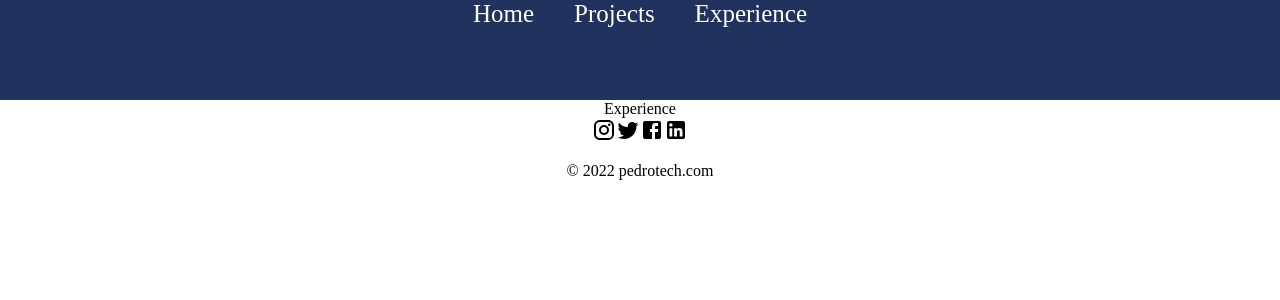
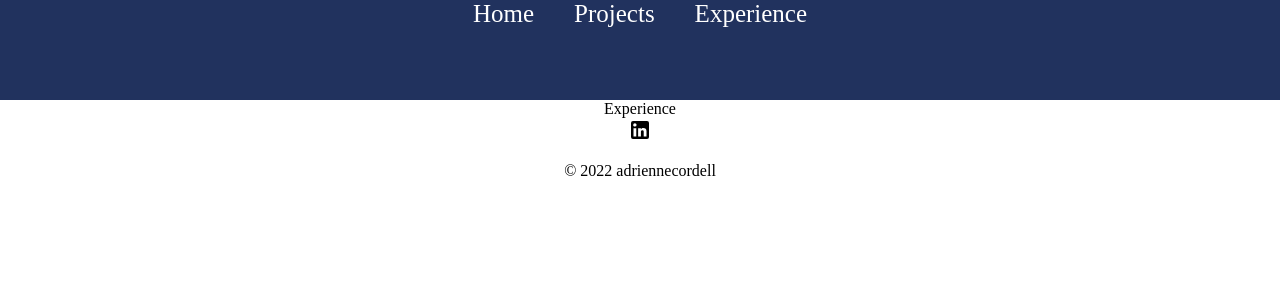
Before and after one commit to adriennecordell/personal-react, a React (Create React App) app: page /experience in a window 1280 px wide. Shown: the top 300 px of the page. Built offline with nearby package versions, Linux system fonts and the light colour scheme.

Commit message:
updated footer

```diff
--- a/src/App.js
+++ b/src/App.js
@@ -1,3 +1,4 @@
+import React from 'react';
 import "./App.css";
 import { BrowserRouter as Router, Routes, Route } from "react-router-dom";
 import Home from "./pages/Home";
--- a/src/components/Footer.js
+++ b/src/components/Footer.js
@@ -1,7 +1,5 @@
 import React from "react";
-import InstagramIcon from "@material-ui/icons/Instagram";
-import TwitterIcon from "@material-ui/icons/Twitter";
-import FacebookIcon from "@material-ui/icons/Facebook";
+// import GitHubIcon from '@material-ui/icons-material/GitHub';
 import LinkedInIcon from "@material-ui/icons/LinkedIn";
 import "../styles/Footer.css";
 
@@ -9,12 +7,10 @@ function Footer() {
   return (
     <div className="footer">
       <div className="socialMedia">
-        <InstagramIcon />
-        <TwitterIcon />
-        <FacebookIcon />
+        {/* <GitHubIcon /> */}
         <LinkedInIcon />
       </div>
-      <p> &copy; 2022 pedrotech.com</p>
+      <p> &copy; 2022 adriennecordell </p>
     </div>
   );
 }
--- /dev/null
+++ b/src/pages/ProjectDisplay.js
@@ -0,0 +1,7 @@
+import React from 'react'
+
+function ProjectDisplay() {
+    return <div>Project Display</div>;
+}
+
+export default ProjectDisplay
```
